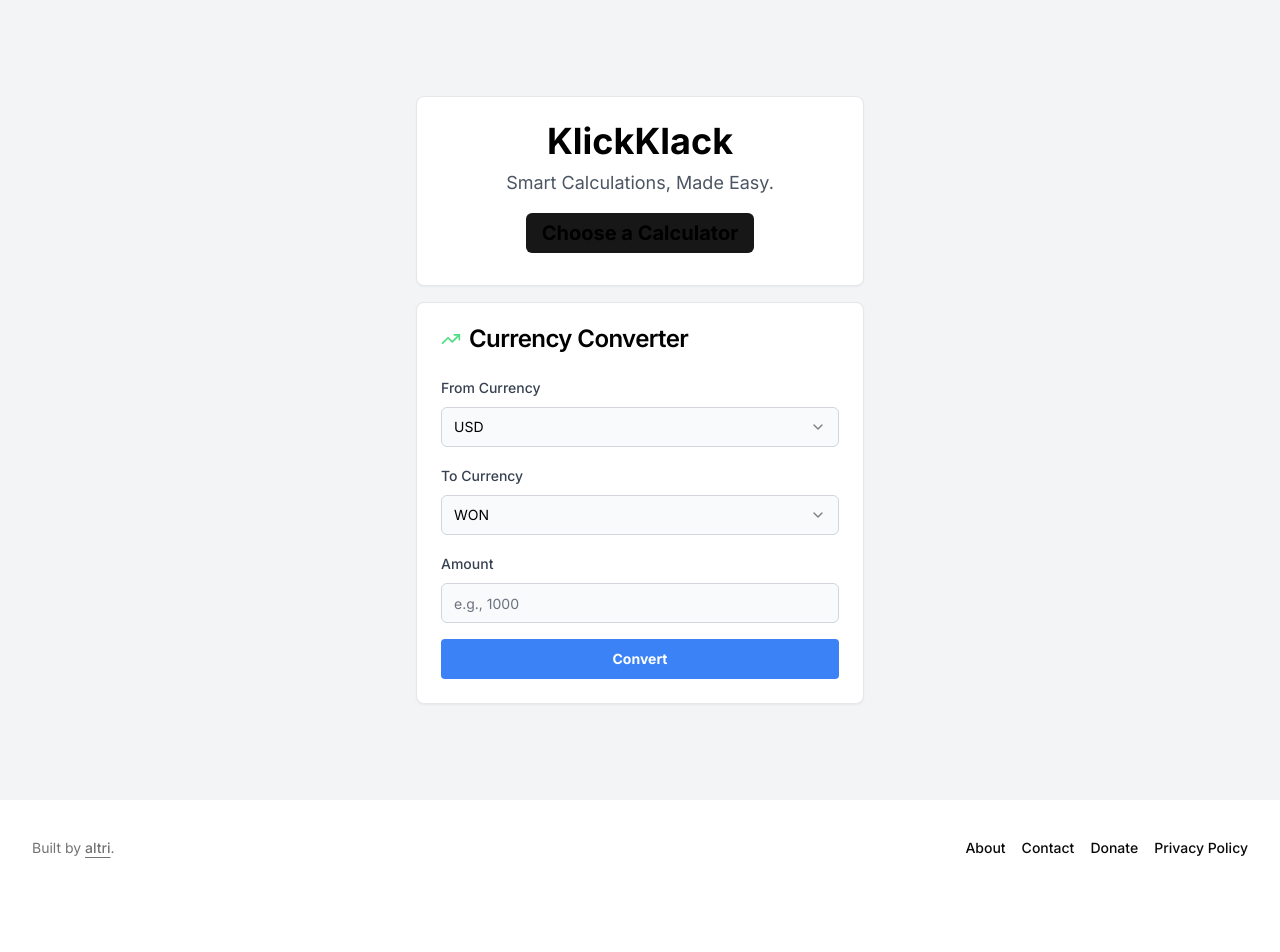
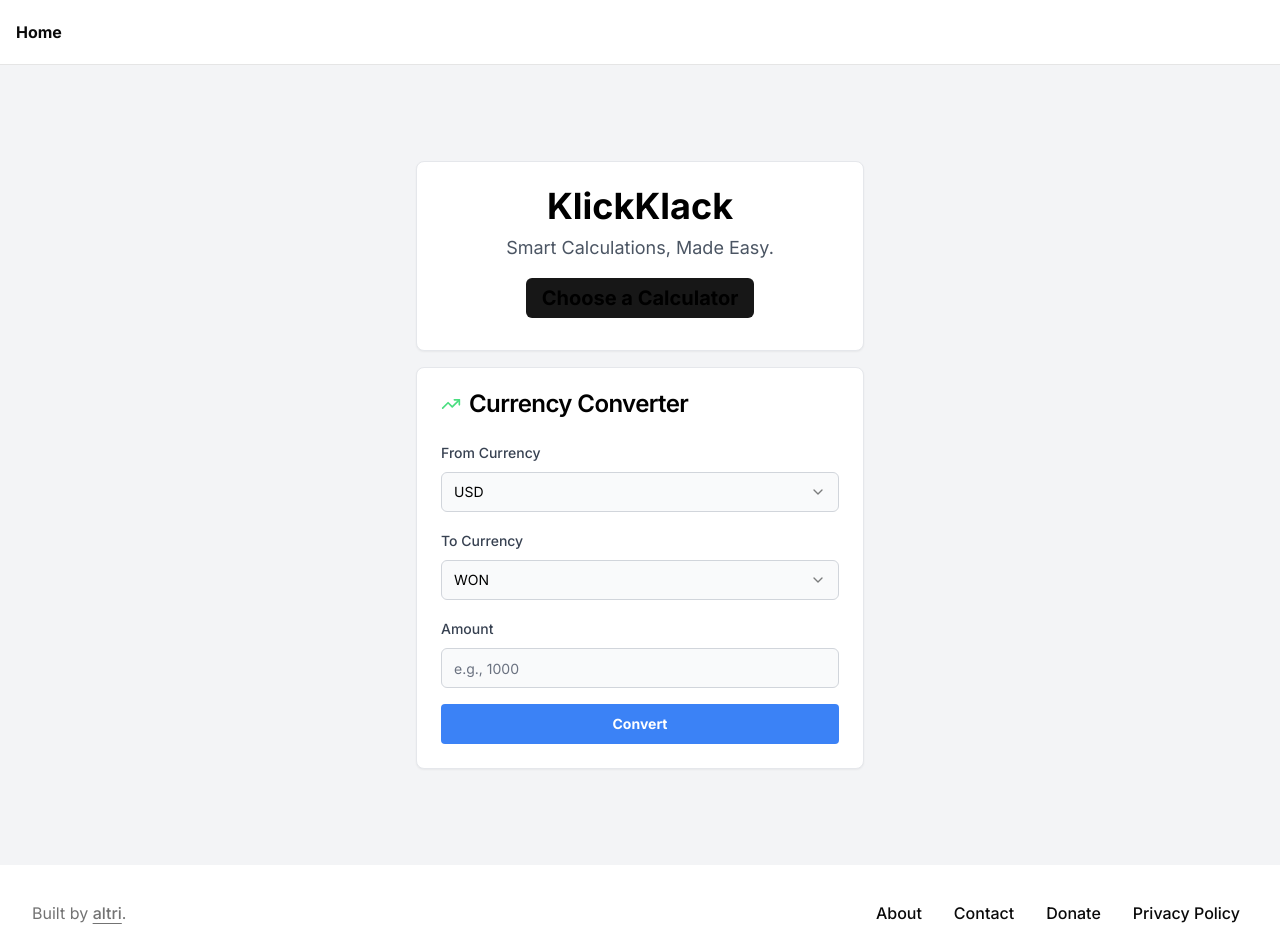
Before and after one commit to AltriBazooka/KlickKlack, a Next.js app: page / in a window 1280 px wide. Shown: the top 952 px of the page. Before the commit the page ends 896 px from the top, so only its background shows below. Built offline with nearby package versions, Linux system fonts and the light colour scheme.

Commit message:
Fixed footer and add a Home Header text shortcut

```diff
--- a/app/layout.tsx
+++ b/app/layout.tsx
@@ -4,6 +4,7 @@ import { Inter } from "next/font/google"
 import "./globals.css"
 import { ThemeProvider } from "@/components/theme-provider"
 import { SiteFooter } from "@/components/ui/footer"
+import { SiteHeader } from "@/components/ui/header"
 
 const inter = Inter({ subsets: ["latin"] })
 
@@ -22,6 +23,7 @@ export default function RootLayout({
     <html lang="en" suppressHydrationWarning>
       <body className={inter.className}>
         <ThemeProvider attribute="class" defaultTheme="dark" enableSystem disableTransitionOnChange>
+          <SiteHeader />
           {children}
           <SiteFooter />
         </ThemeProvider>
--- a/components/ui/footer.tsx
+++ b/components/ui/footer.tsx
@@ -4,7 +4,7 @@ export function SiteFooter() {
   return (
     <footer className="py-6 md:px-8 md:py-0">
       <div className="container flex flex-col items-center justify-between gap-4 md:h-24 md:flex-row">
-        <p className="text-balance text-center text-sm leading-loose text-muted-foreground md:text-left">
+        <p className="text-balance text-center text-base leading-loose text-muted-foreground md:text-left">
           Built by{" "}
           <Link
             href="https://x.com/AltriTaver96094"
@@ -17,16 +17,16 @@ export function SiteFooter() {
           .
         </p>
         <div className="flex gap-4">
-          <Link href="/about" className="text-sm font-medium hover:underline">
+          <Link href="/about" className="text-base font-medium hover:underline px-2">
             About
           </Link>
-          <Link href="/contact" className="text-sm font-medium hover:underline">
+          <Link href="/contact" className="text-base font-medium hover:underline px-2">
             Contact
           </Link>
-          <Link href="/donate" className="text-sm font-medium hover:underline">
+          <Link href="/donate" className="text-base font-medium hover:underline px-2">
             Donate
           </Link>
-          <Link href="/privacy-policy" className="text-sm font-medium hover:underline">
+          <Link href="/privacy-policy" className="text-base font-medium hover:underline px-2">
             Privacy Policy
           </Link>
         </div>
--- /dev/null
+++ b/components/ui/header.tsx
@@ -0,0 +1,17 @@
+import Link from "next/link"
+import { cn } from "@/lib/utils"
+import { buttonVariants } from "@/components/ui/button"
+
+export function SiteHeader() {
+  return (
+    <header className="sticky top-0 z-40 w-full border-b bg-background">
+      <div className="container flex h-16 items-center justify-start space-x-4 sm:space-x-0">
+        <div className="flex gap-6 md:gap-10">
+          <Link href="/" className="flex items-center space-x-2 pl-4">
+            <span className="inline-block font-bold">Home</span>
+          </Link>
+        </div>
+      </div>
+    </header>
+  )
+}
```
